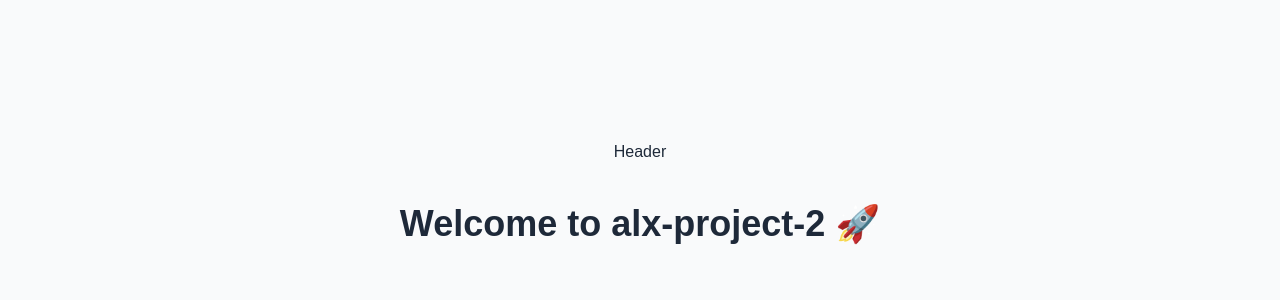
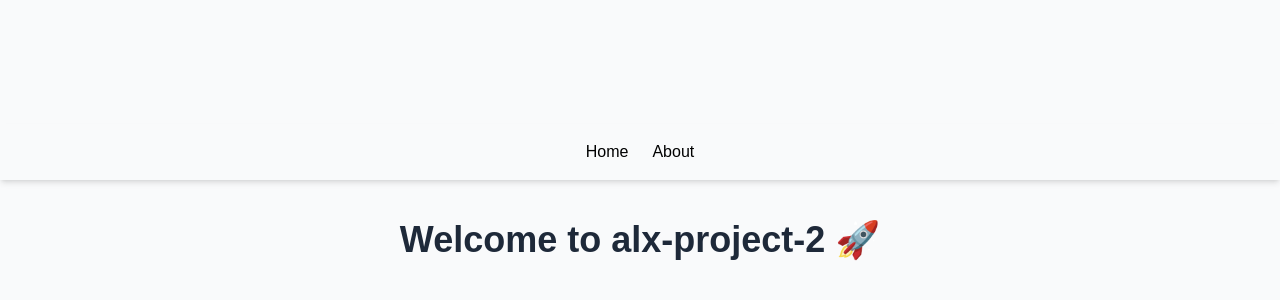
Before and after one commit to IsraelOlusoji/alx-project-0x02-setup, a Next.js app in the folder alx-project-0x02/: page / in a window 1280 px wide. Shown: the part 208-508 px from the top of the page. Built offline with nearby package versions, Linux system fonts and the light colour scheme.

Commit message:
Basic Routing in Next.js

```diff
--- a/alx-project-0x02/components/layout/Header.tsx
+++ b/alx-project-0x02/components/layout/Header.tsx
@@ -1,9 +1,21 @@
-import React from 'react'
+import React from "react";
+import Link from "next/link";
 
-const Header = () => {
+const Header: React.FC = () => {
   return (
-    <div>Header</div>
-  )
-}
+    <div className="container">
+      <nav className="text-black shadow-md py-4">
+        <ul className="flex justify-center space-x-6">
+          <li>
+            <Link href="/home">Home</Link>
+          </li>
+          <li>
+            <Link href="/about">About</Link>
+          </li>
+        </ul>
+      </nav>
+    </div>
+  );
+};
 
-export default Header
+export default Header;
```
